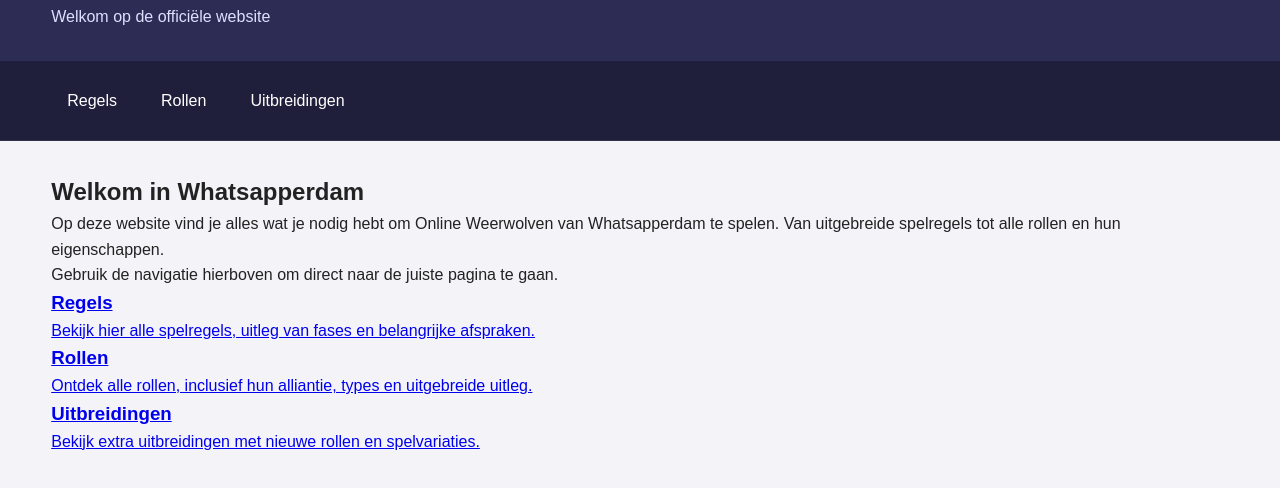
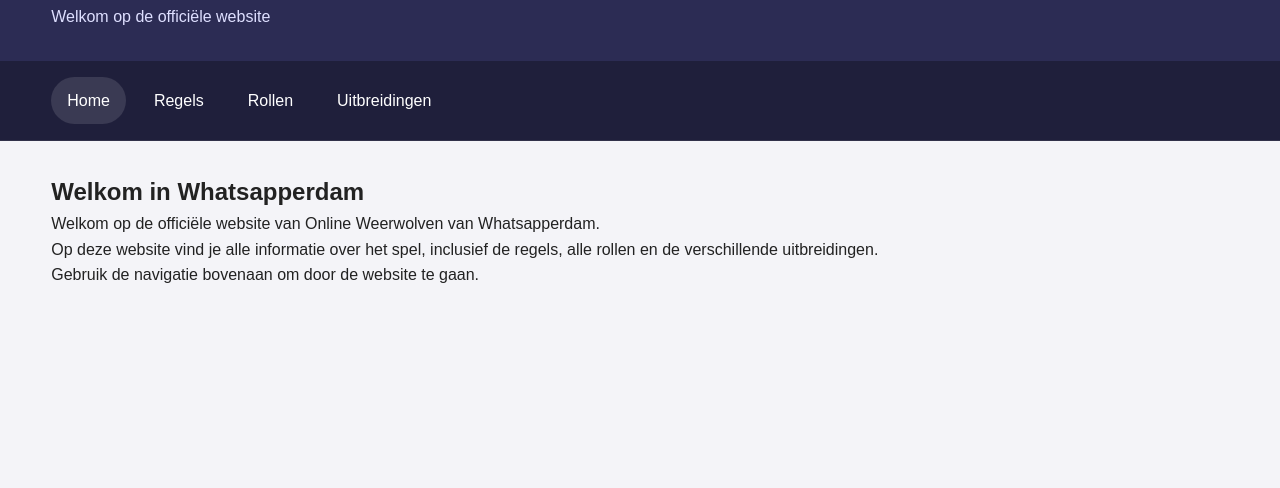
Before and after one commit to ItsJepoan/Online-Weerwolven-van-Whatsapperdam, a plain HTML site: page index.html in a window 1280 px wide. Shown: the part 86-574 px from the top of the page. Drawn offline with Linux system fonts and the light colour scheme.

Commit message:
homepage

```diff
--- a/index.html
+++ b/index.html
@@ -8,7 +8,7 @@
   <!-- Algemene styles -->
   <link rel="stylesheet" href="css/main.css" />
 
-  <!-- Home pagina specifieke styles -->
+  <!-- Home specifieke styles -->
   <link rel="stylesheet" href="css/home.css" />
 </head>
 <body>
@@ -24,6 +24,7 @@
   <!-- NAVBAR -->
   <nav class="main-nav">
     <div class="container nav-links">
+      <a href="index.html" class="active">Home</a>
       <a href="rules.html">Regels</a>
       <a href="roles.html">Rollen</a>
       <a href="expansions.html">Uitbreidingen</a>
@@ -33,45 +34,20 @@
   <!-- MAIN CONTENT -->
   <main class="container page-content">
 
-    <!-- HERO / WELKOM -->
+    <!-- WELKOM -->
     <section class="home-hero">
       <div class="home-hero-card">
         <h2>Welkom in Whatsapperdam</h2>
         <p>
-          Op deze website vind je alles wat je nodig hebt om Online Weerwolven van Whatsapperdam te spelen.
-          Van uitgebreide spelregels tot alle rollen en hun eigenschappen.
+          Welkom op de officiële website van Online Weerwolven van Whatsapperdam.
         </p>
         <p>
-          Gebruik de navigatie hierboven om direct naar de juiste pagina te gaan.
+          Op deze website vind je alle informatie over het spel, inclusief de regels,
+          alle rollen en de verschillende uitbreidingen.
         </p>
-      </div>
-    </section>
-
-    <!-- NAVIGATIE KAARTEN -->
-    <section class="home-navigation">
-      <div class="home-navigation-grid">
-
-        <a class="home-navigation-card" href="rules.html">
-          <h3>Regels</h3>
-          <p>
-            Bekijk hier alle spelregels, uitleg van fases en belangrijke afspraken.
-          </p>
-        </a>
-
-        <a class="home-navigation-card" href="roles.html">
-          <h3>Rollen</h3>
-          <p>
-            Ontdek alle rollen, inclusief hun alliantie, types en uitgebreide uitleg.
-          </p>
-        </a>
-
-        <a class="home-navigation-card" href="expansions.html">
-          <h3>Uitbreidingen</h3>
-          <p>
-            Bekijk extra uitbreidingen met nieuwe rollen en spelvariaties.
-          </p>
-        </a>
-
+        <p>
+          Gebruik de navigatie bovenaan om door de website te gaan.
+        </p>
       </div>
     </section>
 
```
